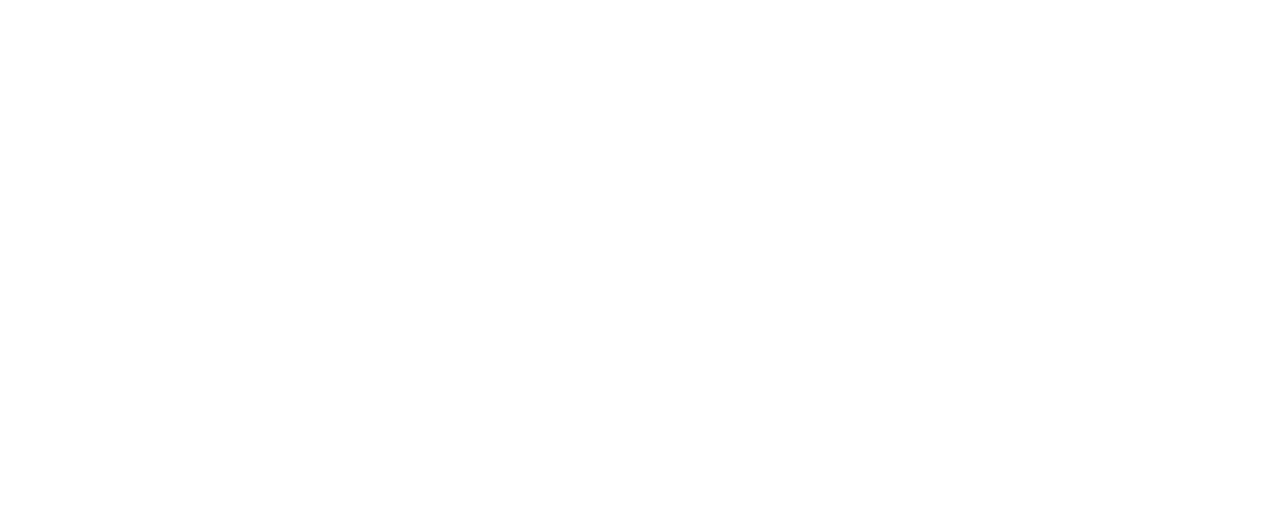
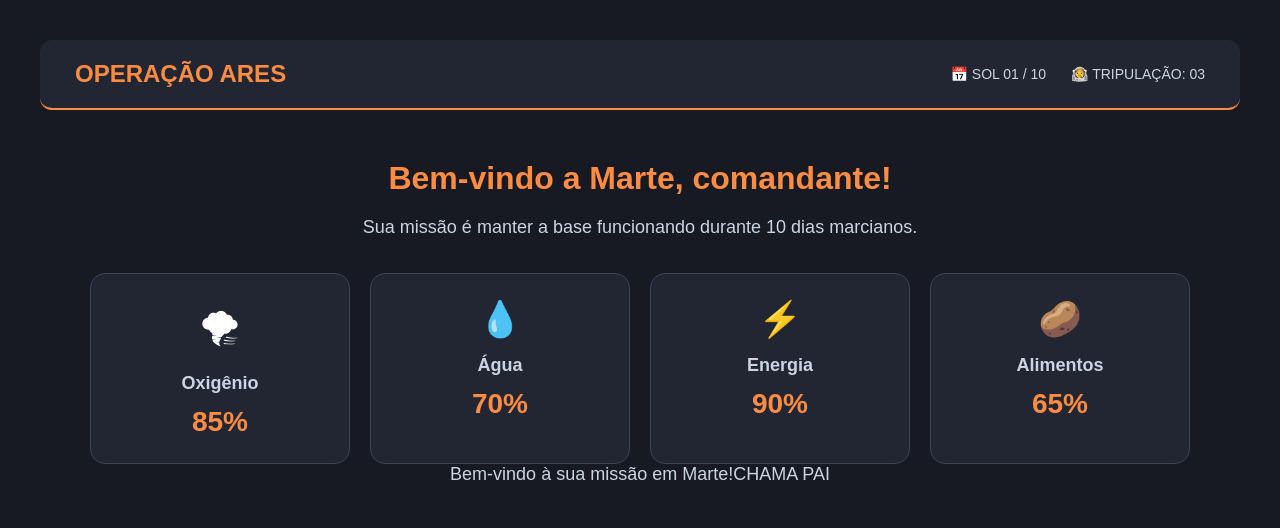
Before and after one commit to germanoafb/Base_Mars, a plain HTML site: page index.html in a window 1280 px wide. Drawn offline with Linux system fonts and the light colour scheme.

Commit message:
Inicio do projeto

```diff
--- a/index.html
+++ b/index.html
@@ -1,2 +1,69 @@
-<!-- Página principal do jogo. O GitHub Pages serve este arquivo direto. -->
-<!-- Carrega static/styles/style.css e static/js/main.js (como type="module"). -->
+
+<!DOCTYPE html>
+<html lang="pt-BR">
+<head>
+    <meta charset="UTF-8">
+    <meta name="viewport" content="width=device-width, initial-scale=1.0">
+
+    <title>Operação Ares</title>
+
+    <link rel="stylesheet" href="static/styles/style.css">
+
+</head>
+
+<body>
+
+
+<header class="topo">
+    <div class="logo">
+         OPERAÇÃO ARES
+    </div>
+
+    <div class="informacoes">
+        <span>📅 SOL 01 / 10</span>
+        <span>👨‍🚀 TRIPULAÇÃO: 03</span>
+    </div>
+</header>
+
+<main>
+
+    <section class="apresentacao">
+        <h1>Bem-vindo a Marte, comandante!</h1>
+        <p>Sua missão é manter a base funcionando durante 10 dias marcianos.</p>
+    </section>
+
+    <section class="recursos">
+
+        <div class="cartao">
+            <span class="icone">🌪</span>
+            <h2>Oxigênio</h2>
+            <p>85%</p>
+        </div>
+
+        <div class="cartao">
+            <span class="icone">💧</span>
+            <h2>Água</h2>
+            <p>70%</p>
+        </div>
+
+        <div class="cartao">
+            <span class="icone">⚡</span>
+            <h2>Energia</h2>
+            <p>90%</p>
+        </div>
+
+        <div class="cartao">
+            <span class="icone">🥔</span>
+            <h2>Alimentos</h2>
+            <p>65%</p>
+        </div>
+
+    </section>
+
+</main>
+
+
+    <p>Bem-vindo à sua missão em Marte!CHAMA PAI</p>
+
+</body>
+</html>
--- a/static/styles/style.css
+++ b/static/styles/style.css
@@ -1 +1,124 @@
-/* Estilos visuais do jogo (cores, layout, botões). */
+
+/* CONFIGURAÇÕES GERAIS */
+
+* {
+    margin: 0;
+    padding: 0;
+    box-sizing: border-box;
+}
+
+body {
+    background-color: #171923;
+    color: white;
+    font-family: Arial, sans-serif;
+    text-align: center;
+    padding: 40px;
+}
+
+/* TÍTULO PRINCIPAL */
+
+h1 {
+    color: #ff8c42;
+    font-size: 42px;
+    margin-bottom: 20px;
+}
+
+/* TEXTO */
+
+p {
+    color: #cbd5e1;
+    font-size: 18px;
+}
+
+/* CABEÇALHO */
+
+.topo {
+    display: flex;
+    justify-content: space-between;
+    align-items: center;
+    padding: 20px 35px;
+    background-color: #222633;
+    border-bottom: 2px solid #ff8c42;
+    border-radius: 12px;
+}
+
+.logo {
+    color: #ff8c42;
+    font-size: 24px;
+    font-weight: bold;
+}
+
+.informacoes {
+    display: flex;
+    gap: 25px;
+    font-size: 14px;
+    color: #cbd5e1;
+}
+
+/* APRESENTAÇÃO */
+
+.apresentacao {
+    margin-top: 50px;
+    margin-bottom: 35px;
+}
+
+.apresentacao h1 {
+    font-size: 32px;
+}
+
+.apresentacao p {
+    margin-top: 12px;
+}
+
+/* CARTÕES DE RECURSOS */
+
+.recursos {
+    display: grid;
+    grid-template-columns: repeat(4, 1fr);
+    gap: 20px;
+    max-width: 1100px;
+    margin: 0 auto;
+}
+
+.cartao {
+    background-color: #222633;
+    padding: 25px;
+    border-radius: 15px;
+    border: 1px solid #3c4558;
+    transition: transform 0.2s;
+}
+
+.cartao:hover {
+    transform: translateY(-5px);
+    border-color: #ff8c42;
+}
+
+.icone {
+    font-size: 35px;
+}
+
+.cartao h2 {
+    margin-top: 15px;
+    font-size: 18px;
+    color: #cbd5e1;
+}
+
+.cartao p {
+    margin-top: 12px;
+    font-size: 28px;
+    font-weight: bold;
+    color: #ff8c42;
+}
+
+/* ADAPTAÇÃO PARA TELAS MENORES */
+
+@media (max-width: 700px) {
+    .topo {
+        flex-direction: column;
+        gap: 20px;
+    }
+
+    .recursos {
+        grid-template-columns: repeat(2, 1fr);
+    }
+}
```
